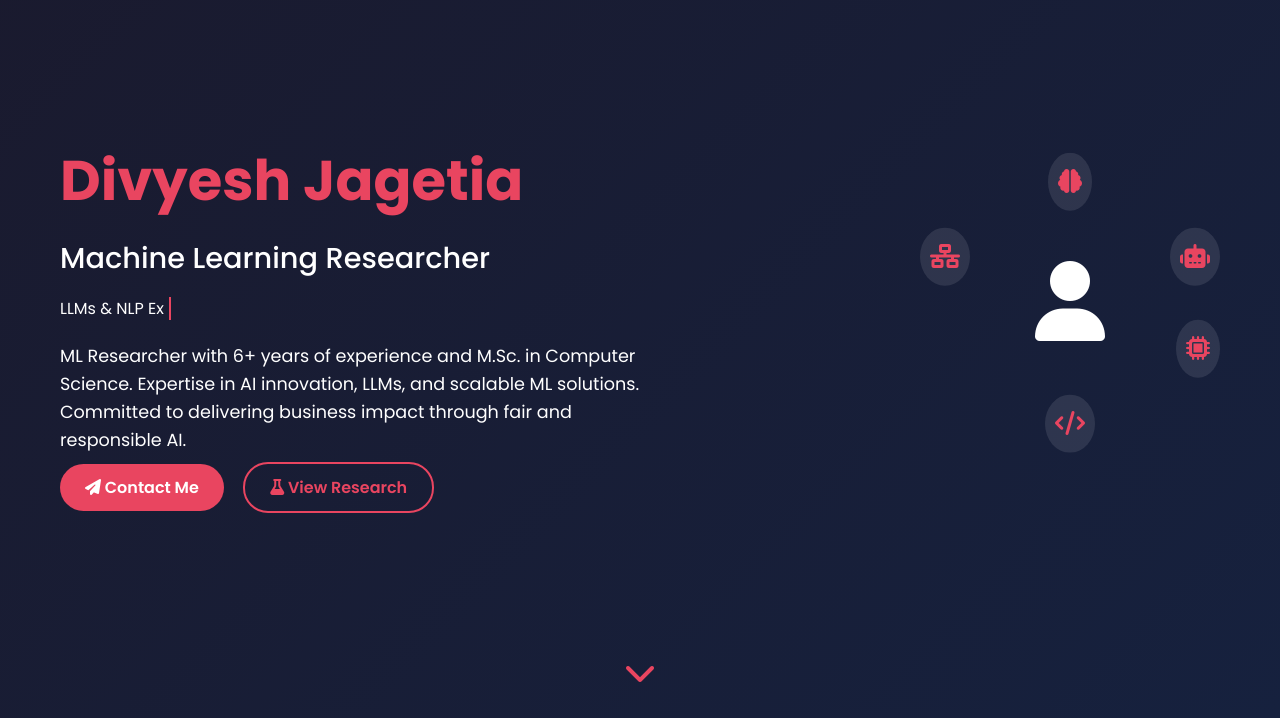
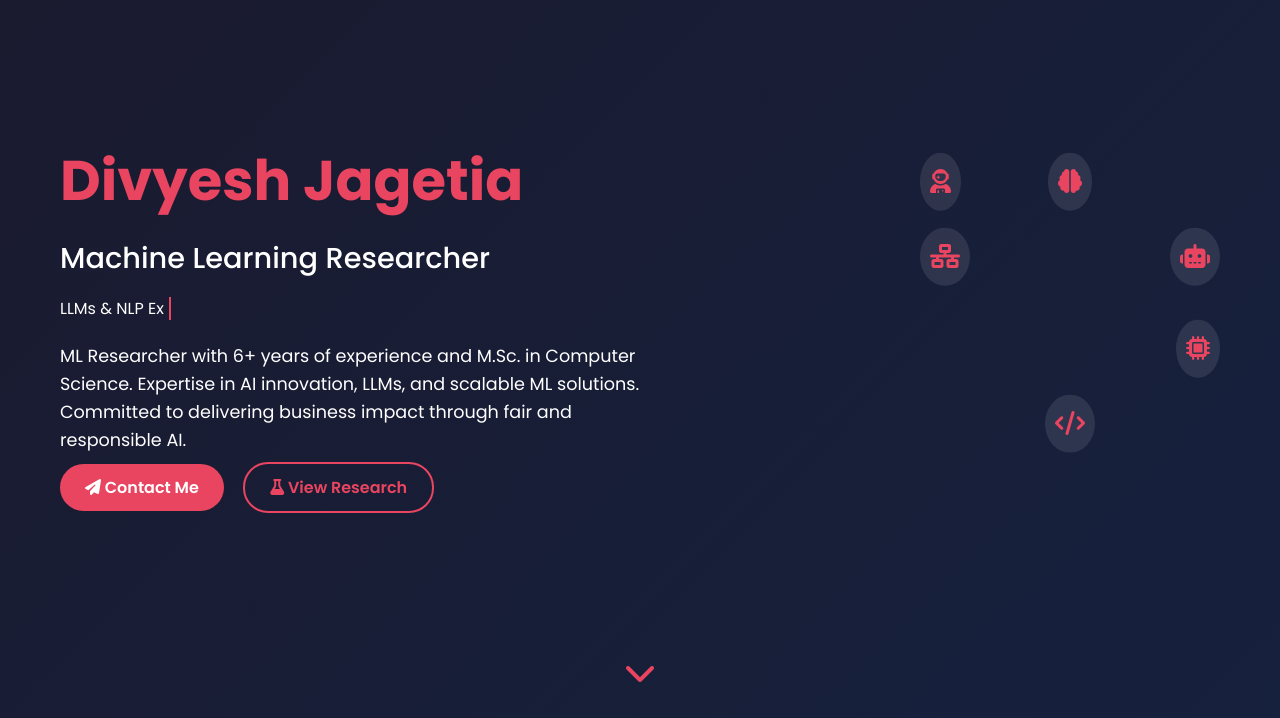
Before and after one commit to supercode-r/supercode-r.github.io, a plain HTML site: page index.html in a window 1280 px wide. Shown: the part 82-800 px from the top of the page. Drawn offline with nearby package versions, Linux system fonts and the light colour scheme.

Commit message:
Update index.html

```diff
--- a/index.html
+++ b/index.html
@@ -65,8 +65,7 @@
                         <div class="tech-icon"><i class="fas fa-microchip"></i></div>
                         <div class="tech-icon"><i class="fas fa-code"></i></div>
                         <div class="tech-icon"><i class="fas fa-network-wired"></i></div>
-                        <div class="profile">
-                            <i class="fas fa-user"></i>
+                        <div class="tech-icon"><i class="fas fa-user-astronaut"></i>
                         </div>
                     </div>
                 </div>
```
